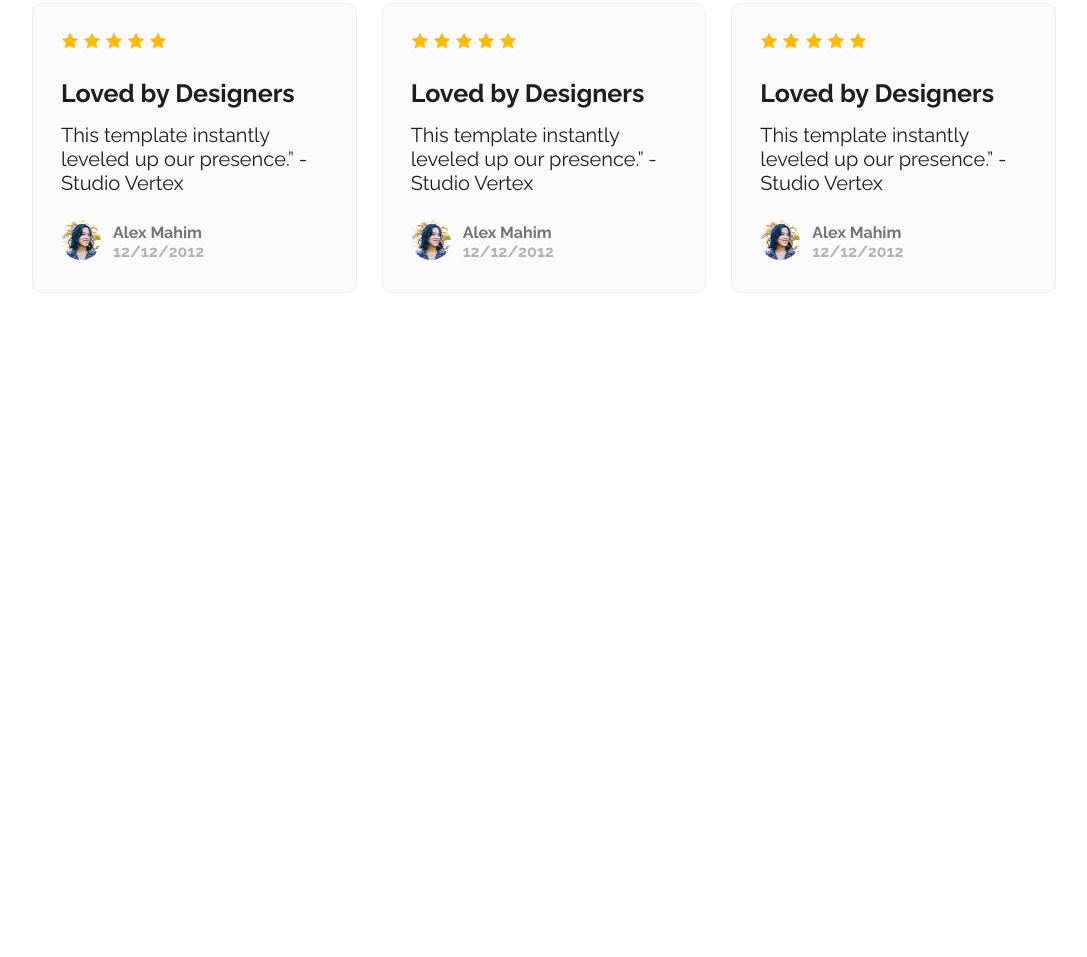
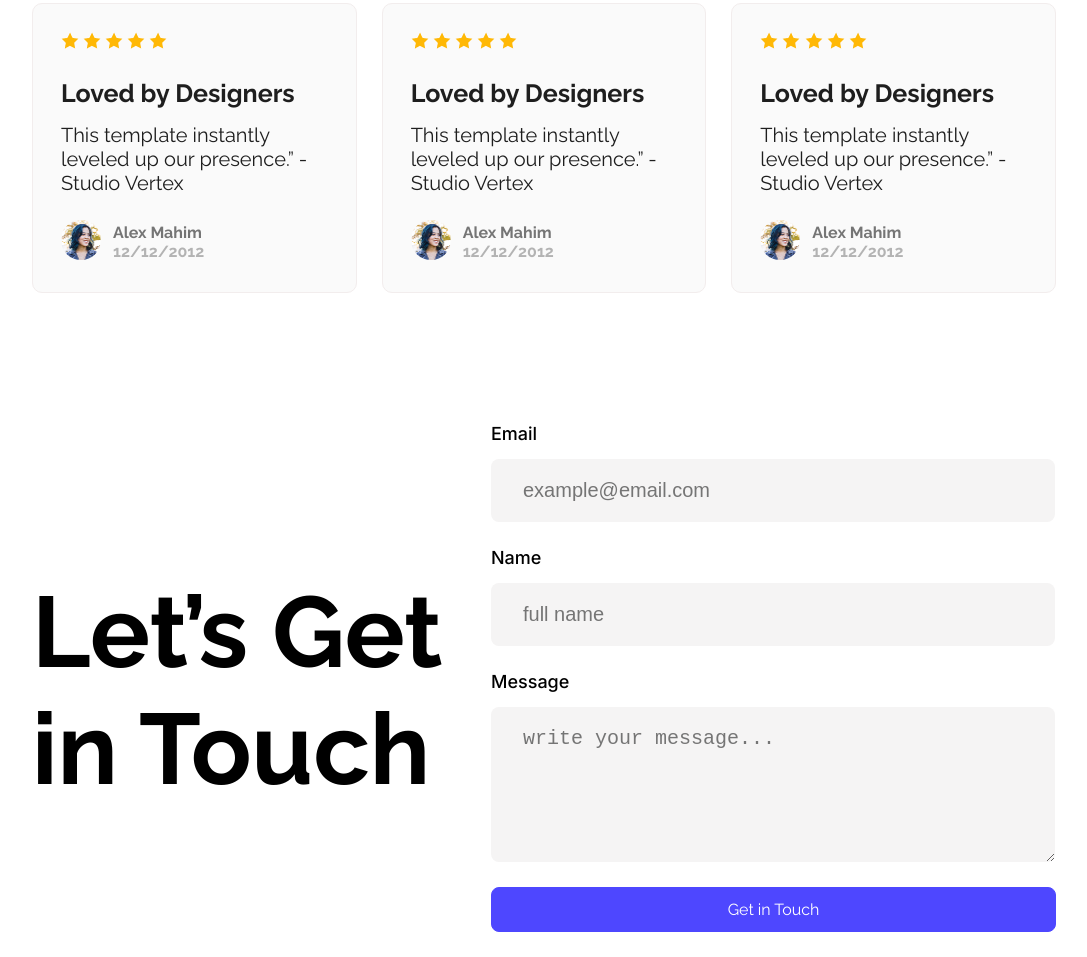
Before and after one commit to MDAbuSabbir/First-Assingment, a plain HTML site: page index.html in a window 1280 px wide. Shown: the part 1860-2817 px from the top of the page, without its empty margins (96-1183 px from the left). Before the commit the page ends 2283 px from the top, so only its background shows below. Drawn offline with Linux system fonts and the light colour scheme.

Commit message:
Newsletter section & hover Effects added

```diff
--- a/index.html
+++ b/index.html
@@ -122,6 +122,25 @@
         </div>
         </div>
     </section>
+    <section class="newsletter">
+        <div class="newsletter-container">
+            <div class="newsletter-title">
+            <h2>Let’s Get in Touch</h2>
+        </div>
+        <div class="contact-form">
+            <form action="">
+                <label for="email">Email</label>
+                <input type="email" name="" id="email" placeholder="example@email.com">
+                <label for="name">Name</label>
+                <input type="text" name="name" id="name" placeholder="full name">
+                <label for="message">Message</label>
+                <textarea rows="5" name="" id="message" placeholder="write your message..."></textarea>
+                <input type="submit" value="Get in Touch" class="btn-style form-submit">
+            </form>
+        </div>
+        </div>
+
+    </section>
 </main>
 <footer>
 
--- a/style.css
+++ b/style.css
@@ -16,6 +16,15 @@
     border:#4E47FF;
     border-radius: 8px;
     background-color: #4E47FF;
+    cursor: pointer;
+    transition: 0.7s;
+}
+.btn-style:hover{
+
+    color: #4E47FF;
+    border: 2px solid #4E47FF;
+    background-color: rgba(255, 255, 255, 0);
+    font-weight: 700;
 }
 .header_color{
     color: #252432;
@@ -172,3 +181,61 @@ main{
     font-size: 16px;
     color: #B3B3B3;
 }
+
+
+/* Newsletter section design starts form here */
+
+.newsletter-container{
+    display: flex;
+    justify-content: space-between;
+}
+.newsletter-title{
+    display: flex;
+    justify-content: center;
+    align-items: center;
+    max-width: 600px;
+}
+.newsletter-title h2{
+    font-family: "Raleway", sans-serif;
+    font-size: 100px;
+    font-weight: 700;
+    color: black;
+}
+.contact-form{
+    font-family: "Inter", sans-serif;
+}
+.contact-form label{
+    font-size: 18px;
+    font-weight: 500;
+    margin-bottom: 20px;
+}
+.contact-form input,.contact-form textarea{
+    display: block;
+    width: 500px;
+    margin: 15px 0 25px 0;
+    background-color: #f5f4f4;
+    border: none;
+    padding: 20px 32px;
+    border-radius: 8px;
+    font-size: 20px;
+    font-weight: 400;
+
+}
+.form-submit{
+    width: 565px !important;;
+    color: white !important;
+    font-family: "Raleway", sans-serif !important;
+    font-size: 16px !important;
+    padding: 12px 36px !important;
+    border:1px solid #4E47FF !important;
+    border-radius: 8px !important;
+    background-color: #4E47FF !important;
+    cursor: pointer !important;
+    transition: 0.7s;
+}
+.form-submit:hover{
+    color: #4E47FF !important;
+    border: 2px solid #4E47FF !important;
+    background-color: rgba(255, 255, 255, 0) !important;
+    font-weight: 700 !important;
+}
```
